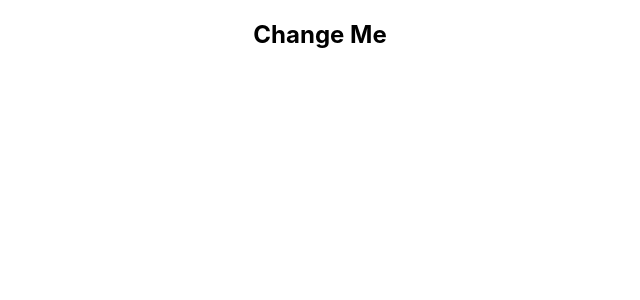
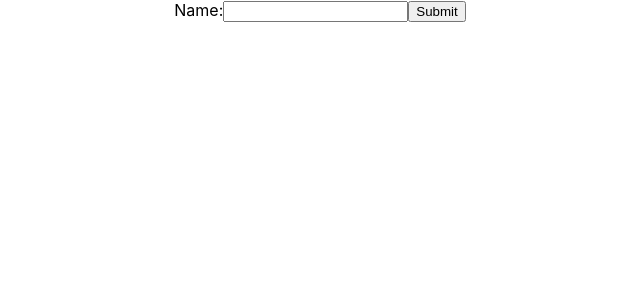
Before and after one commit to delaware19/team-4, a React (Create React App) app in the folder mobile/: page /profile in a window 1280 px wide. Shown: the top 300 px of the page, without its empty margins (320-960 px from the left). Built offline with nearby package versions, Linux system fonts and the light colour scheme.

Commit message:
profile input form test

```diff
--- a/mobile/src/Screens/Profile.js
+++ b/mobile/src/Screens/Profile.js
@@ -1,12 +1,33 @@
-import React, {Component} from 'react';
+import React, { Component } from 'react';
 
-class Profile extends Component{
-    state ={}
+class Profile extends Component {
+    constructor(props) {
+      super(props);
+      this.state = {value: ''};
+
+      this.handleChange = this.handleChange.bind(this);
+      this.handleSubmit = this.handleSubmit.bind(this);
+    }
+
+    handleChange(event) {
+      this.setState({value: event.target.value});
+    }
+
+    handleSubmit(event) {
+      alert('A name was submitted: ' + this.state.value);
+      event.preventDefault();
+    }
 
     render() {
-        return(
-     <h2>Change Me</h2>
-        );
-    };
-}
-export default Profile;
+      return (
+        <form onSubmit={this.handleSubmit}>
+          <label>
+            Name:
+            <input type="text" value={this.state.value} onChange={this.handleChange} />
+          </label>
+          <input type="submit" value="Submit" />
+        </form>
+      );
+    }
+  }
+  export default Profile;
```
